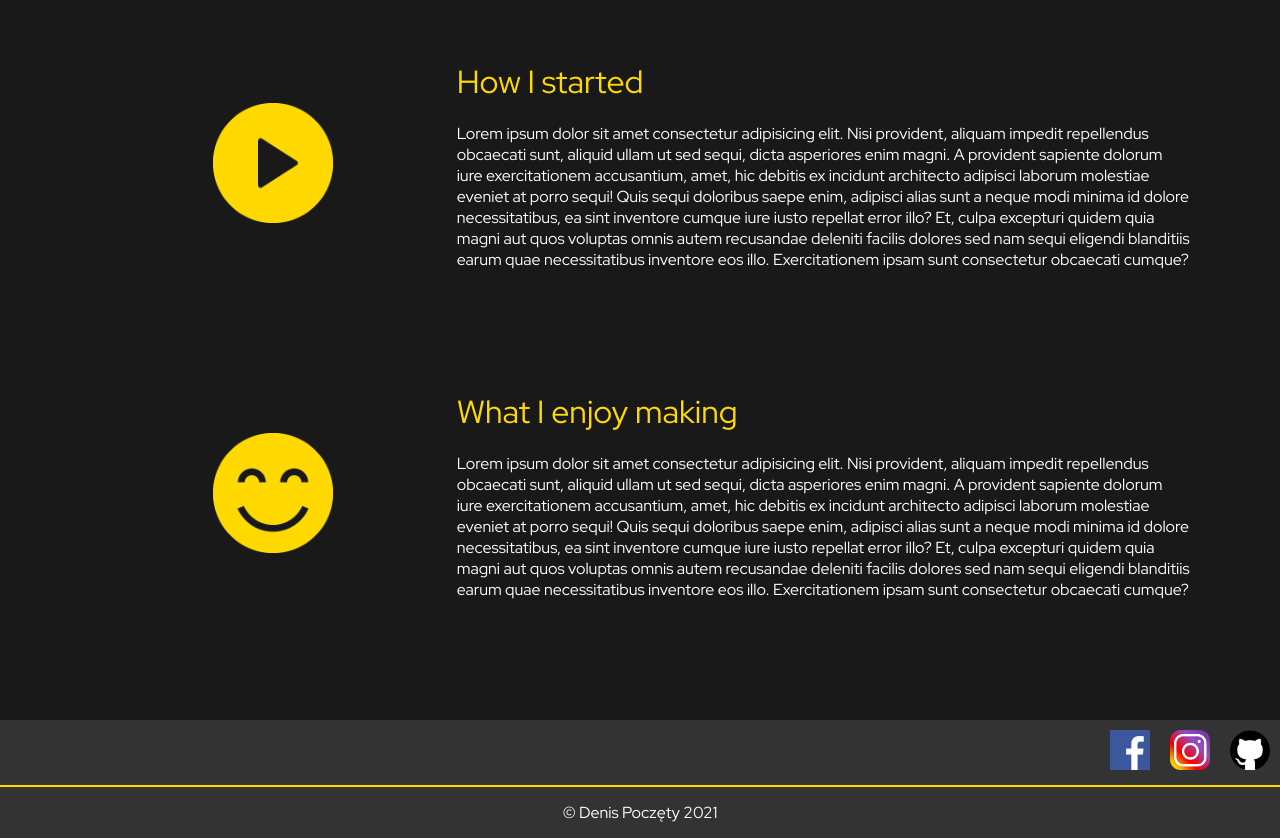
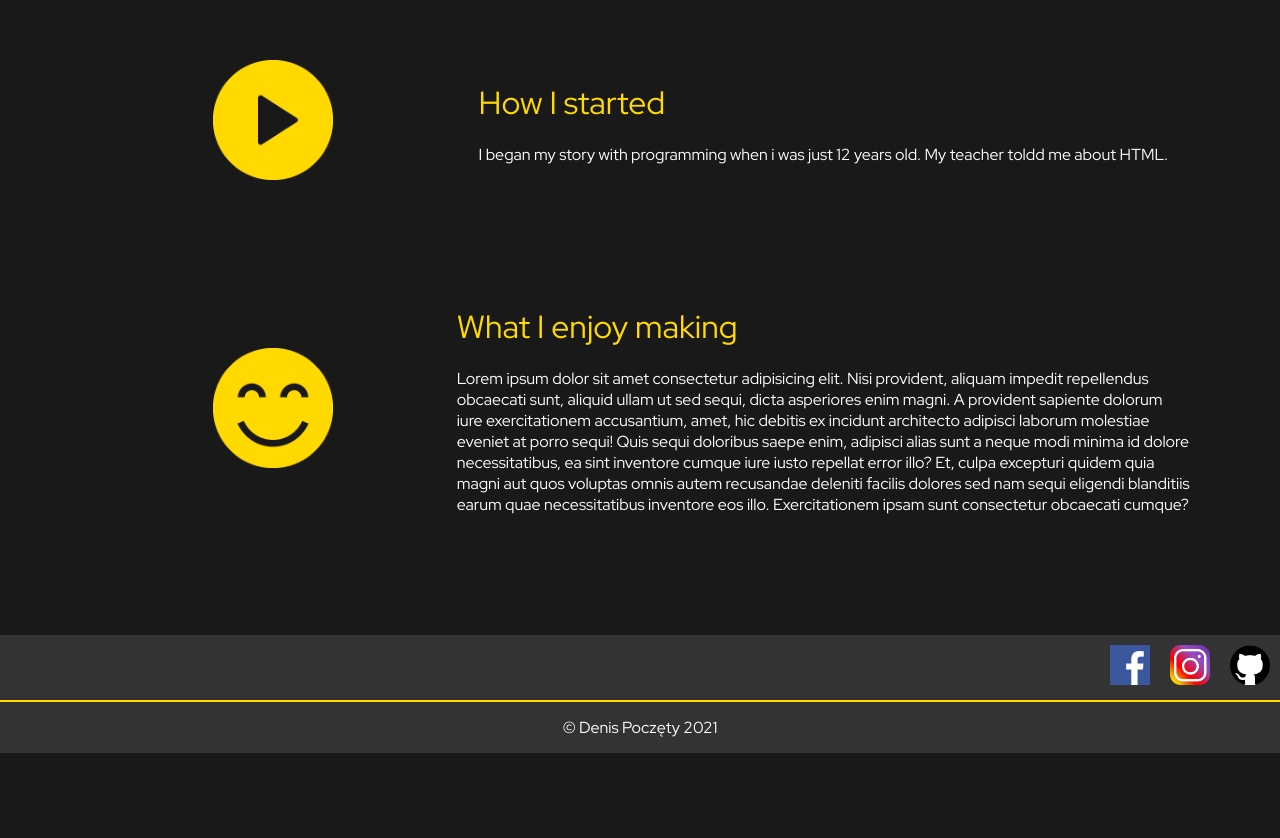
Before and after one commit to Deniorrr/portfolio, an Angular app: page / in a window 1280 px wide. Shown: the part 780-1618 px from the top of the page. After the commit the page ends 1533 px from the top, so only its background shows below. Built offline with nearby package versions, Linux system fonts and the light colour scheme.

Commit message:
"replaced lorem with actual text"

```diff
--- a/src/app/home/home.component.html
+++ b/src/app/home/home.component.html
@@ -33,16 +33,7 @@
 
         <section>
             <h3>How I started</h3>
-            <p>Lorem ipsum dolor sit amet consectetur adipisicing elit. Nisi provident, aliquam impedit repellendus
-                obcaecati sunt, aliquid ullam ut sed sequi, dicta asperiores enim magni. A provident sapiente
-                dolorum
-                iure exercitationem accusantium, amet, hic debitis ex incidunt architecto adipisci laborum molestiae
-                eveniet at porro sequi! Quis sequi doloribus saepe enim, adipisci alias sunt a neque modi minima id
-                dolore necessitatibus, ea sint inventore cumque iure iusto repellat error illo? Et, culpa excepturi
-                quidem quia magni aut quos voluptas omnis autem recusandae deleniti facilis dolores sed nam sequi
-                eligendi blanditiis earum quae necessitatibus inventore eos illo. Exercitationem ipsam sunt
-                consectetur
-                obcaecati cumque?</p>
+            <p>I began my story with programming when i was just 12 years old. My teacher toldd me about HTML.</p>
         </section>
     </article>
     <article class="about_thread">
```
